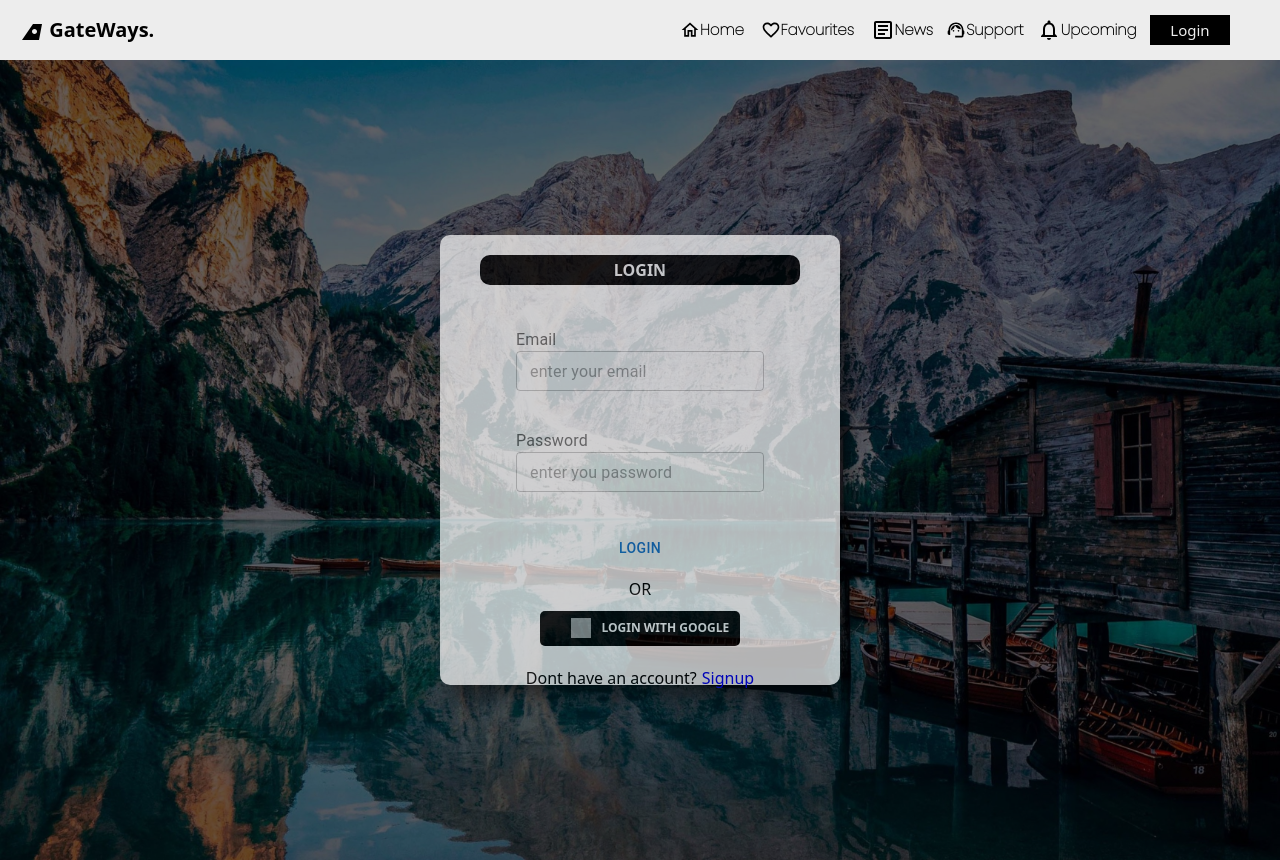
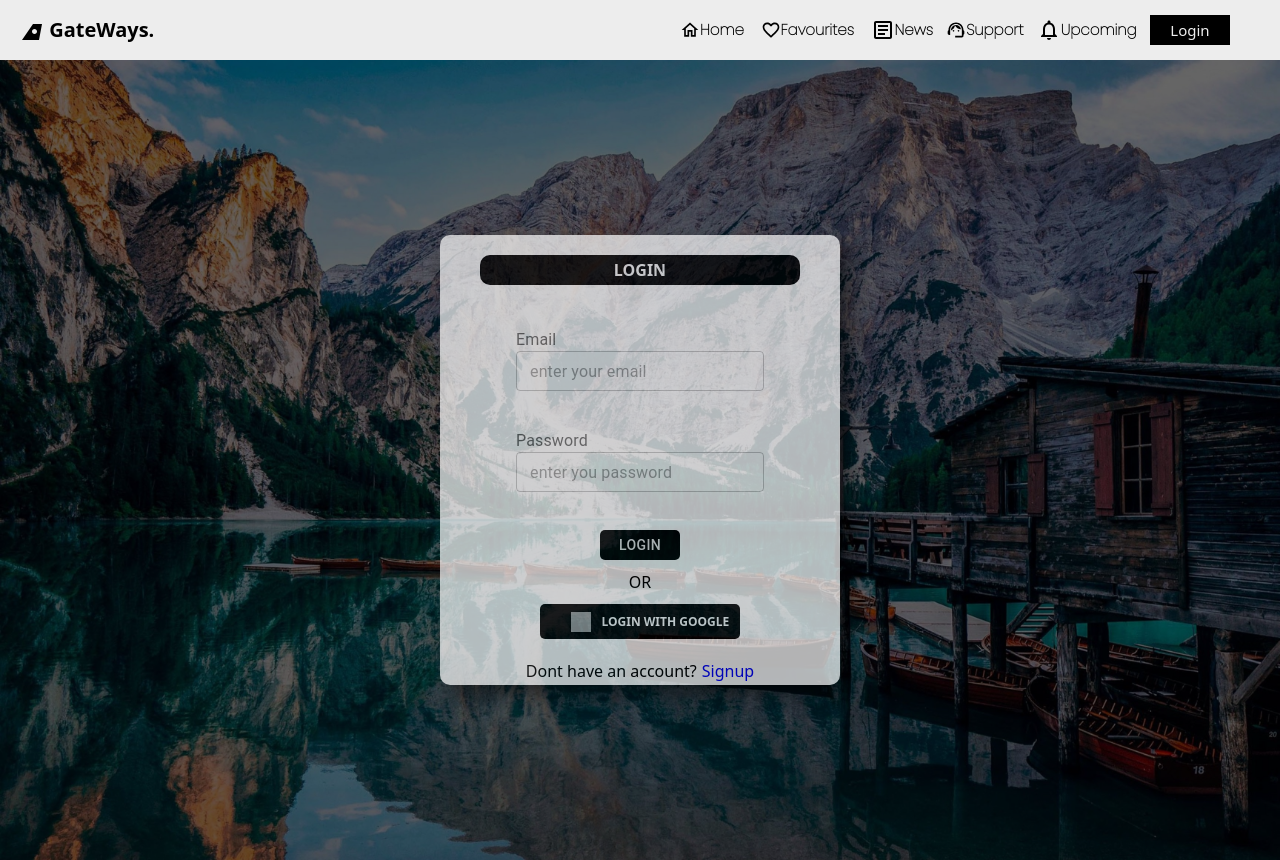
Before and after one commit to Gradykisibu/www.gateways.com, a Next.js app: page /login in a window 1280 px wide. Built offline with nearby package versions, Linux system fonts and the light colour scheme; no server answers; grey boxes are pictures that could not be loaded.

Commit message:
fixed login button

```diff
--- a/src/pages/login.js
+++ b/src/pages/login.js
@@ -113,6 +113,7 @@ const login = () => {
             <Box className={styles.footer}>
               <p style={{ color: "red" }}>{errorMsg}</p>
               <Button
+               style={{ borderRadius: "5px", background:"black", color:" hsl(0, 0%, 93%)", width:"80px",height:"30px" }}
                 className={styles.signupButton}
                 disabled={submitButtonDisabled}
                 onClick={handleSubmit}
```
